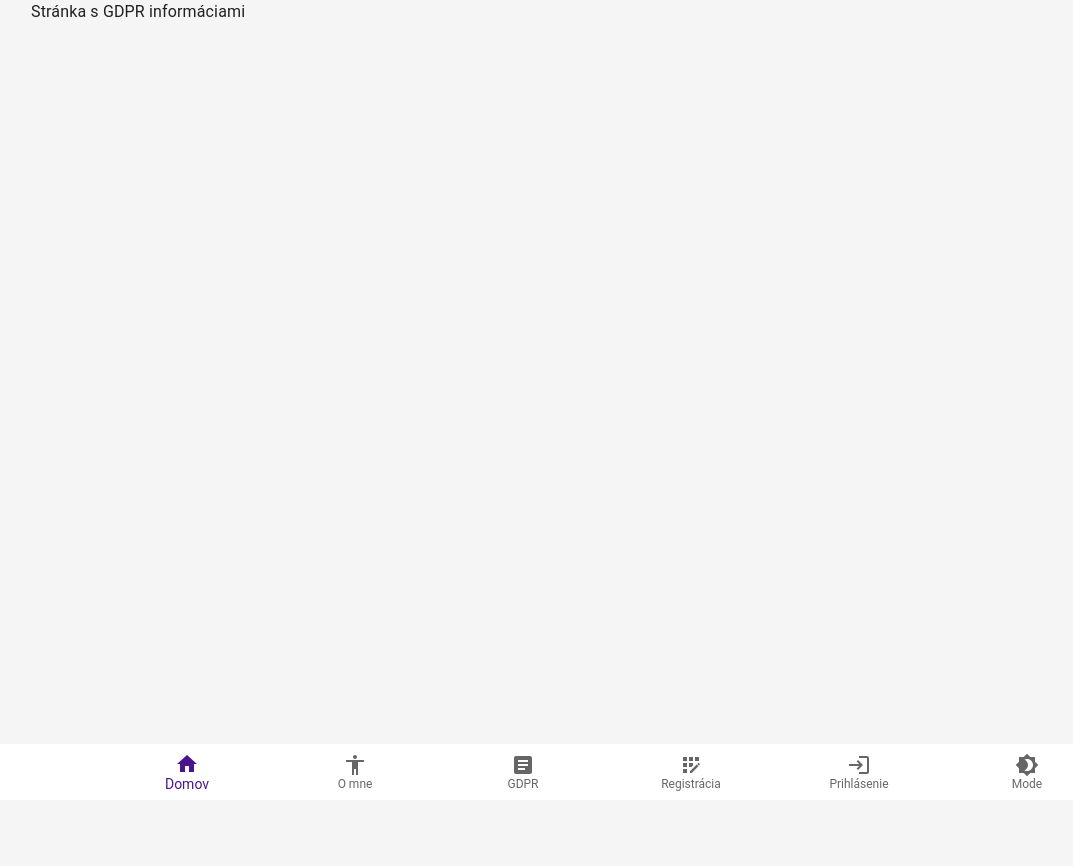
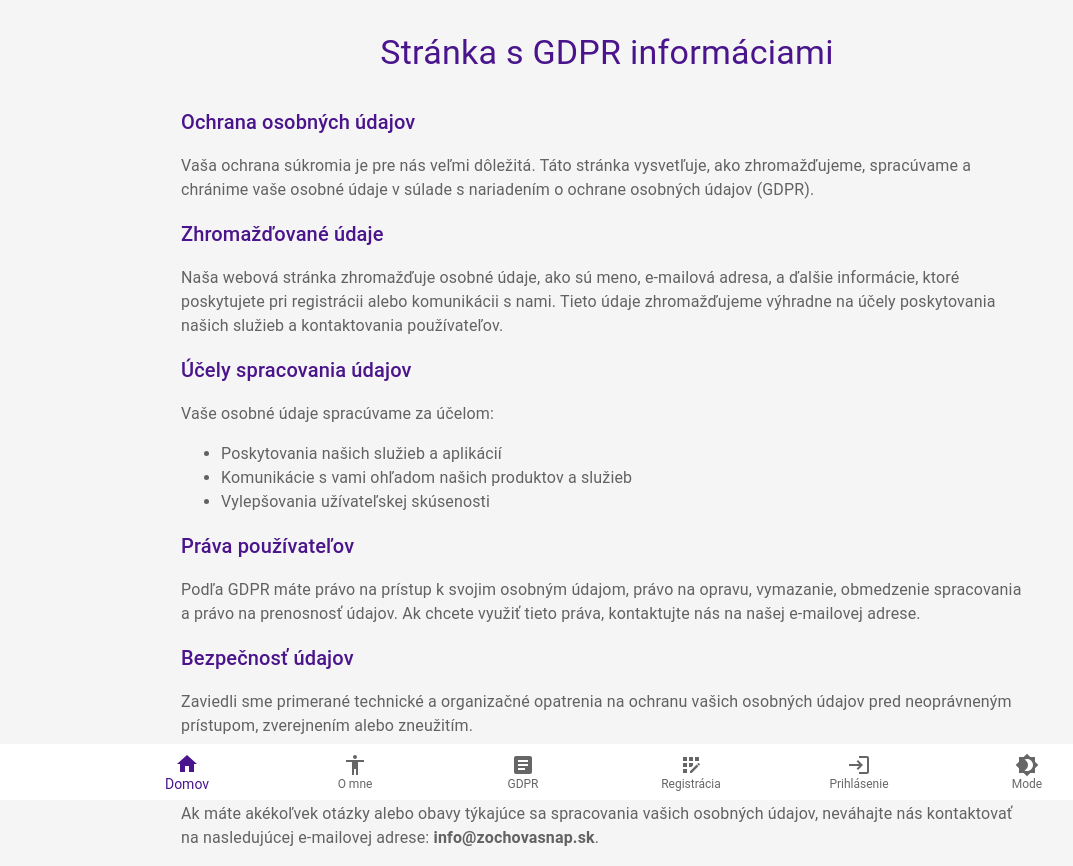
Before and after one commit to Juriij/SnapZoska, a Next.js app: page /gdpr in a window 1280 px wide. Shown: the whole page, without its empty margins (33-1106 px from the left). Before the commit the page ends 800 px from the top, so only its background shows below. Built offline with nearby package versions, Linux system fonts and the light colour scheme; no server answers.

Commit message:
Added text and new redirect after sign in

```diff
--- a/src/app/(public)/gdpr/page.tsx
+++ b/src/app/(public)/gdpr/page.tsx
@@ -1,15 +1,67 @@
 
 // src/app/gdpr/page.tsx
 
-import Typography from "@mui/material/Typography";
-import Container from "@mui/material/Container";
+import { Typography, Container, Box } from "@mui/material";
 
-export const metadata = {title: "GDPR | ZoškaSnap"};
+export const metadata = { title: "GDPR | ZoškaSnap" };
 
 export default function GDPR() {
   return (
-    <Container>
-      <Typography> Stránka s GDPR informáciami </Typography>
+    <Container maxWidth="md" sx={{ paddingTop: 4 }}>
+      <Box sx={{ textAlign: 'center', mb: 4 }}>
+        <Typography variant="h4" component="h1" color="primary">
+          Stránka s GDPR informáciami
+        </Typography>
+      </Box>
+
+      <Box sx={{ mt: 3 }}>
+        <Typography variant="h6" component="h2" color="primary" sx={{ mb: 2 }}>
+          Ochrana osobných údajov
+        </Typography>
+        <Typography variant="body1" color="textSecondary" paragraph>
+          Vaša ochrana súkromia je pre nás veľmi dôležitá. Táto stránka vysvetľuje, ako zhromažďujeme, spracúvame a chránime vaše osobné údaje v súlade s nariadením o ochrane osobných údajov (GDPR).
+        </Typography>
+
+        <Typography variant="h6" component="h2" color="primary" sx={{ mb: 2 }}>
+          Zhromažďované údaje
+        </Typography>
+        <Typography variant="body1" color="textSecondary" paragraph>
+          Naša webová stránka zhromažďuje osobné údaje, ako sú meno, e-mailová adresa, a ďalšie informácie, ktoré poskytujete pri registrácii alebo komunikácii s nami. Tieto údaje zhromažďujeme výhradne na účely poskytovania našich služieb a kontaktovania používateľov.
+        </Typography>
+
+        <Typography variant="h6" component="h2" color="primary" sx={{ mb: 2 }}>
+          Účely spracovania údajov
+        </Typography>
+        <Typography variant="body1" color="textSecondary" paragraph>
+          Vaše osobné údaje spracúvame za účelom:
+          <ul>
+            <li>Poskytovania našich služieb a aplikácií</li>
+            <li>Komunikácie s vami ohľadom našich produktov a služieb</li>
+            <li>Vylepšovania užívateľskej skúsenosti</li>
+          </ul>
+        </Typography>
+
+        <Typography variant="h6" component="h2" color="primary" sx={{ mb: 2 }}>
+          Práva používateľov
+        </Typography>
+        <Typography variant="body1" color="textSecondary" paragraph>
+          Podľa GDPR máte právo na prístup k svojim osobným údajom, právo na opravu, vymazanie, obmedzenie spracovania a právo na prenosnosť údajov. Ak chcete využiť tieto práva, kontaktujte nás na našej e-mailovej adrese.
+        </Typography>
+
+        <Typography variant="h6" component="h2" color="primary" sx={{ mb: 2 }}>
+          Bezpečnosť údajov
+        </Typography>
+        <Typography variant="body1" color="textSecondary" paragraph>
+          Zaviedli sme primerané technické a organizačné opatrenia na ochranu vašich osobných údajov pred neoprávneným prístupom, zverejnením alebo zneužitím.
+        </Typography>
+
+        <Typography variant="h6" component="h2" color="primary" sx={{ mb: 2 }}>
+          Kontaktné informácie
+        </Typography>
+        <Typography variant="body1" color="textSecondary" paragraph>
+          Ak máte akékoľvek otázky alebo obavy týkajúce sa spracovania vašich osobných údajov, neváhajte nás kontaktovať na nasledujúcej e-mailovej adrese: <strong>info@zochovasnap.sk</strong>.
+        </Typography>
+      </Box>
     </Container>
   );
 }
```
Also changed, not shown: src/app/(public)/o-mne/page.tsx (+35 -5 lines), src/sections/AuthHomeView.tsx (+4 -9 lines), src/sections/NonAuthHomeView.tsx (+13 -9 lines), src/sections/SignInView.tsx (+2 -60 lines), src/sections/SignUpView.tsx (+109 -63 lines).
